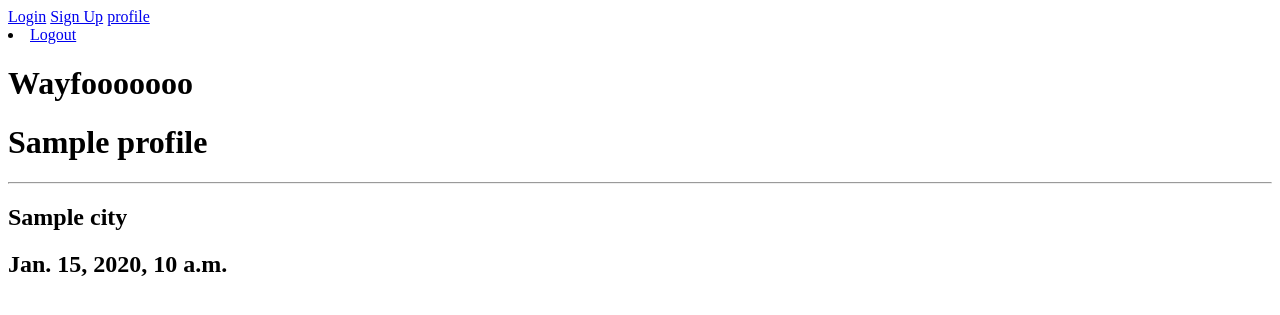
After one commit to morgan-jaouni/Wayfarer, a Django app: template wayfarer_project/main_app/templates/profile.html in a window 1280 px wide. The commit adds this page. Shown: the top 315 px of the page. Run offline with Django 3.2, Linux system fonts and the light colour scheme; the template is opened without the code that fills it: most values are stand-ins (such as "Sample title", 1, 10 or a date in 2020).

Commit message:
Commit JS5 - Created the profile display page

```diff
--- a/wayfarer_project/main_app/templates/base.html
+++ b/wayfarer_project/main_app/templates/base.html
@@ -12,6 +12,8 @@
     <nav class="auth">
       <a href="{% url 'login' %}" class='btn'>Login</a>
       <a href="{% url 'signup' %}" class='btn'>Sign Up</a>
+      <a href="{% url 'profile' user.id %}" class='btn'>profile</a>
+      <li><a href="{% url 'logout' %}">Logout</a></li>
     </nav>
     <h1>Wayfooooooo</h1>
     <main class="container">
--- /dev/null
+++ b/wayfarer_project/main_app/templates/profile.html
@@ -0,0 +1,12 @@
+{% extends 'base.html' %}
+{% block content %}
+
+
+<h1>{{profile.name}}</h1>
+
+<hr />
+
+<h2>{{profile.city}}</h2>
+<h2>{{profile.join_date}}</h2>
+
+{% endblock %}
--- a/wayfarer_project/main_app/urls.py
+++ b/wayfarer_project/main_app/urls.py
@@ -4,5 +4,6 @@ from . import views
 urlpatterns = [
   path('', views.index, name='index'),
   path('accounts/signup/', views.signup, name='signup'),
-  path('accounts/<int:user_id>/profile', views.create_profile, name='create profile')
+  path('accounts/<int:user_id>/profile/', views.create_profile, name='create profile'),
+  path('profile/<int:user_id>/', views.profile, name='profile'),
 ]
```
Also changed, not shown: wayfarer_project/main_app/views.py (+7 -0 lines).
